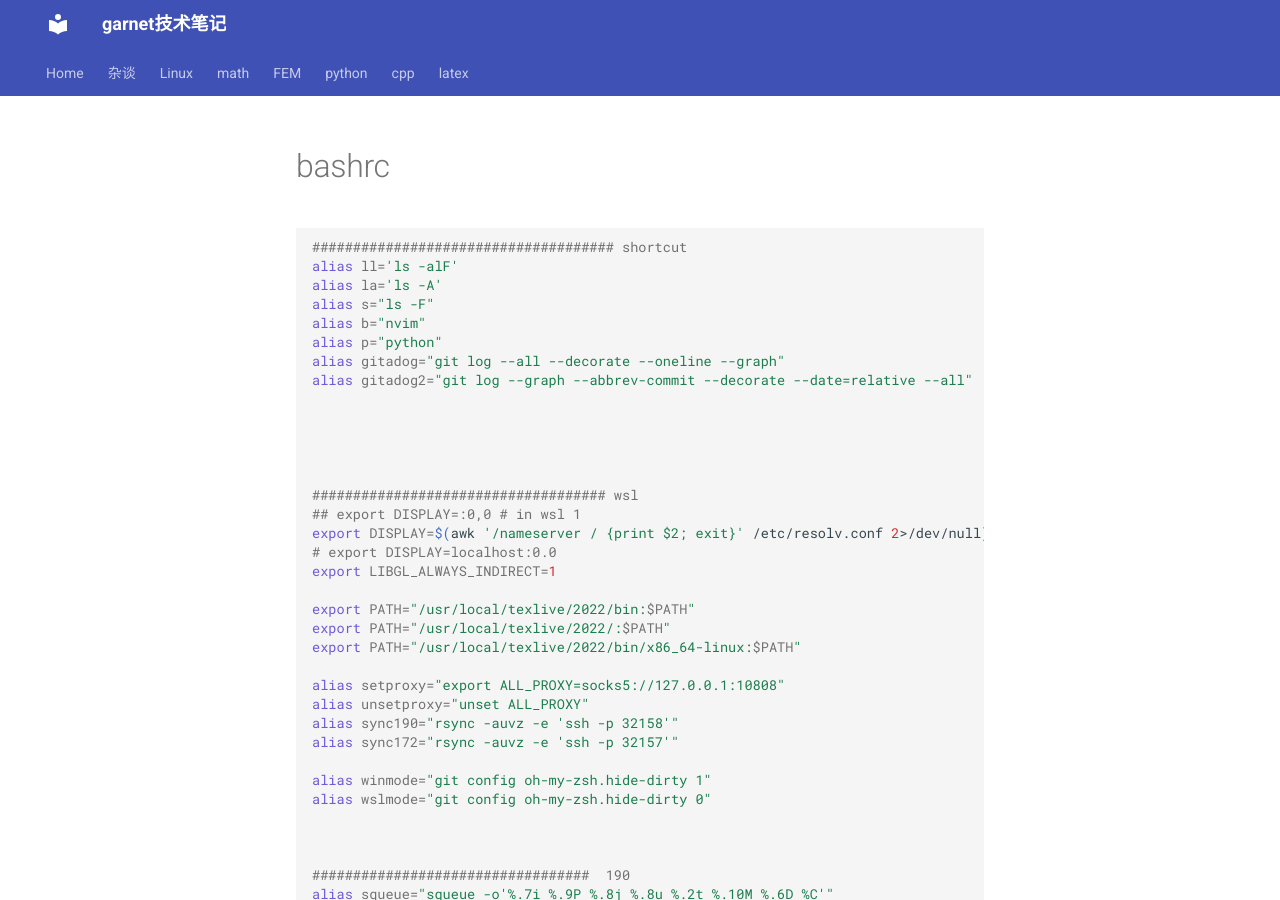
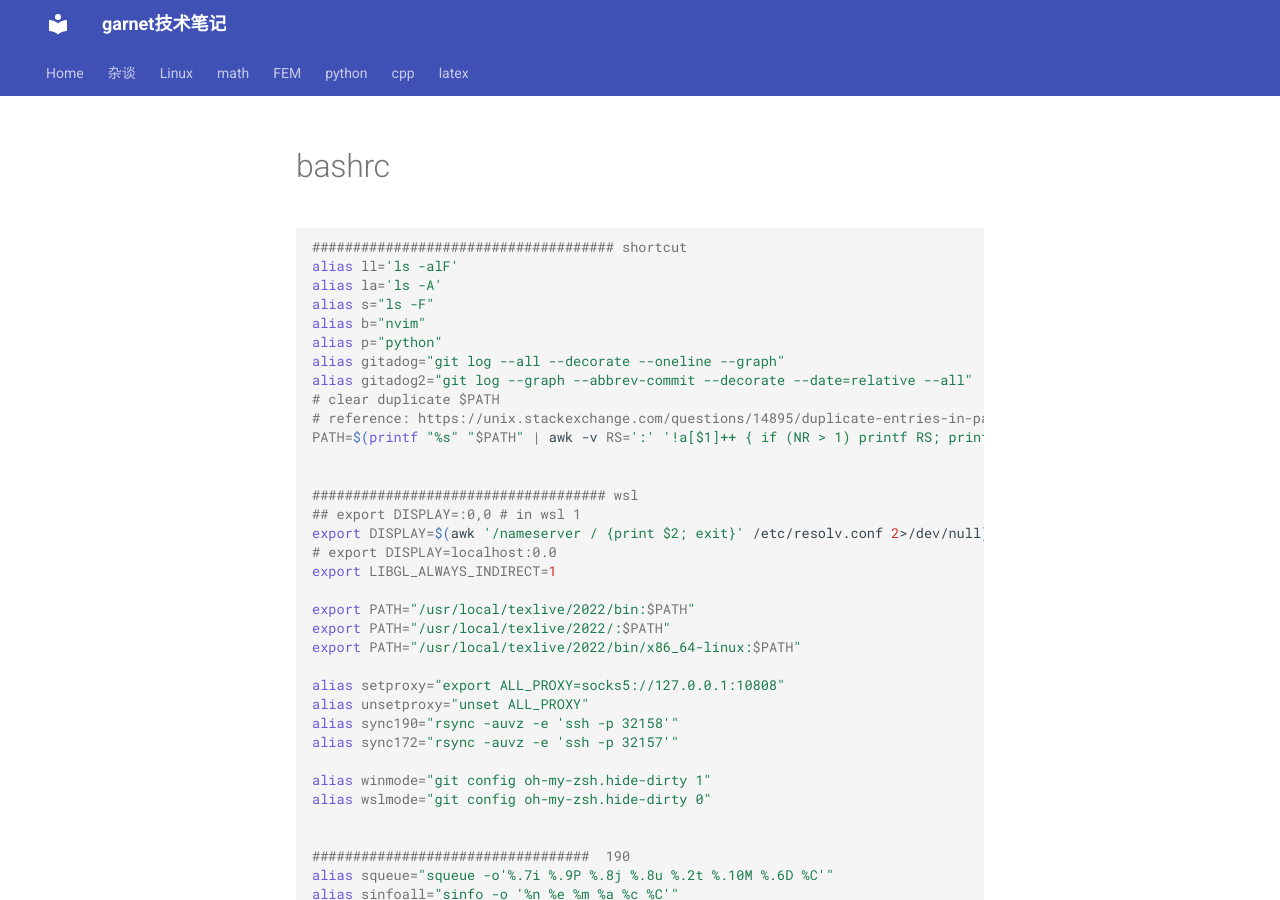
Before and after one commit to ymma98/technotes, an MkDocs documentation site: the page built from docs/Linux/bashrc.md, in a window 1280 px wide and 900 px high. Built offline with MkDocs 1.6.1 and Material for MkDocs 9.7.7, drawn with Linux system fonts in a browser that asks for light colours.

Commit message:
docs/Linux/bashrc.md updated from https://stackedit.cn/

```diff
--- a/docs/Linux/bashrc.md
+++ b/docs/Linux/bashrc.md
@@ -9,9 +9,9 @@ alias b="nvim"
 alias p="python"
 alias gitadog="git log --all --decorate --oneline --graph"
 alias gitadog2="git log --graph --abbrev-commit --decorate --date=relative --all"
-
-
-
+# clear duplicate $PATH
+# reference: https://unix.stackexchange.com/questions/14895/duplicate-entries-in-path-a-problem
+PATH=$(printf "%s" "$PATH" | awk -v RS=':' '!a[$1]++ { if (NR > 1) printf RS; printf $1 }')
 
 
 #################################### wsl
@@ -31,7 +31,6 @@ alias sync172="rsync -auvz -e 'ssh -p 32157'"
 
 alias winmode="git config oh-my-zsh.hide-dirty 1"
 alias wslmode="git config oh-my-zsh.hide-dirty 0"
-
 
 
 ##################################  190
```
Also changed, not shown: other parts of docs/Linux/bashrc.md (+1 -1 lines).
